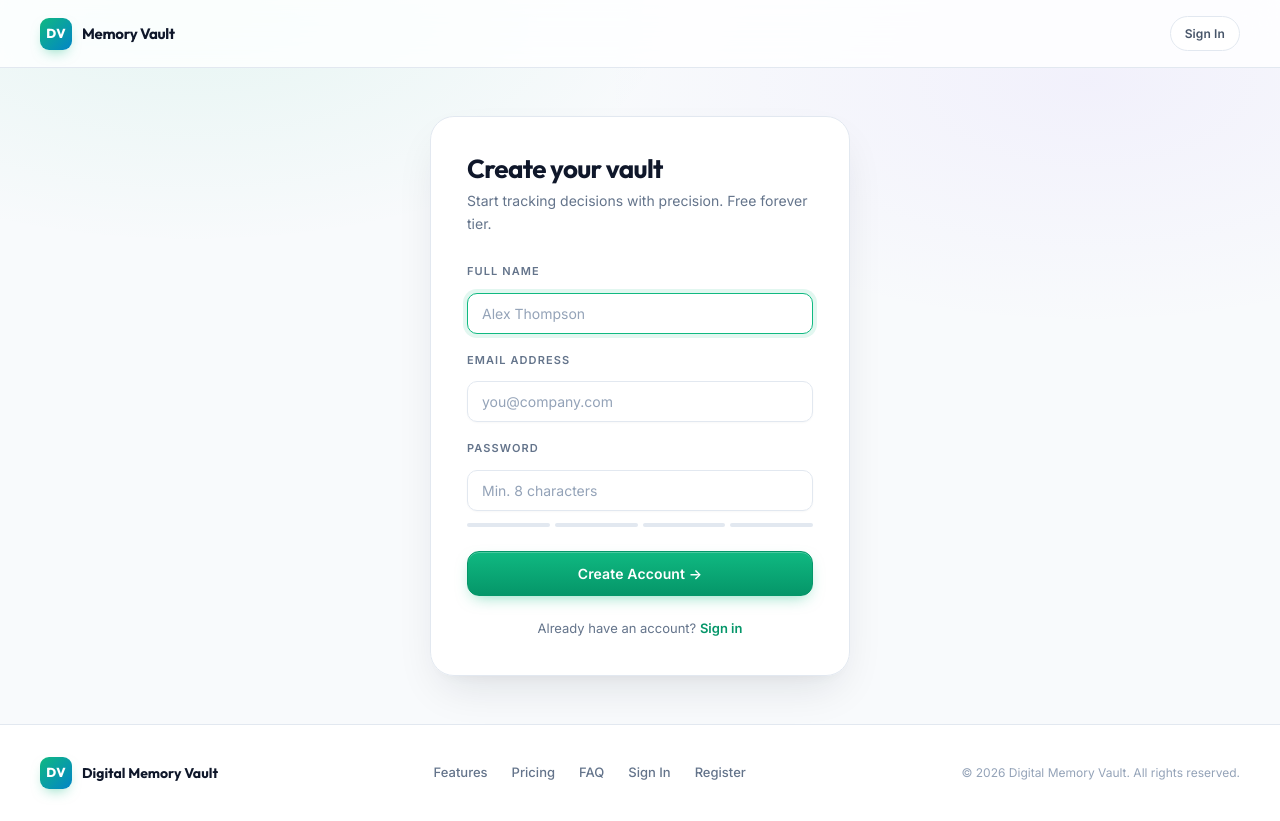
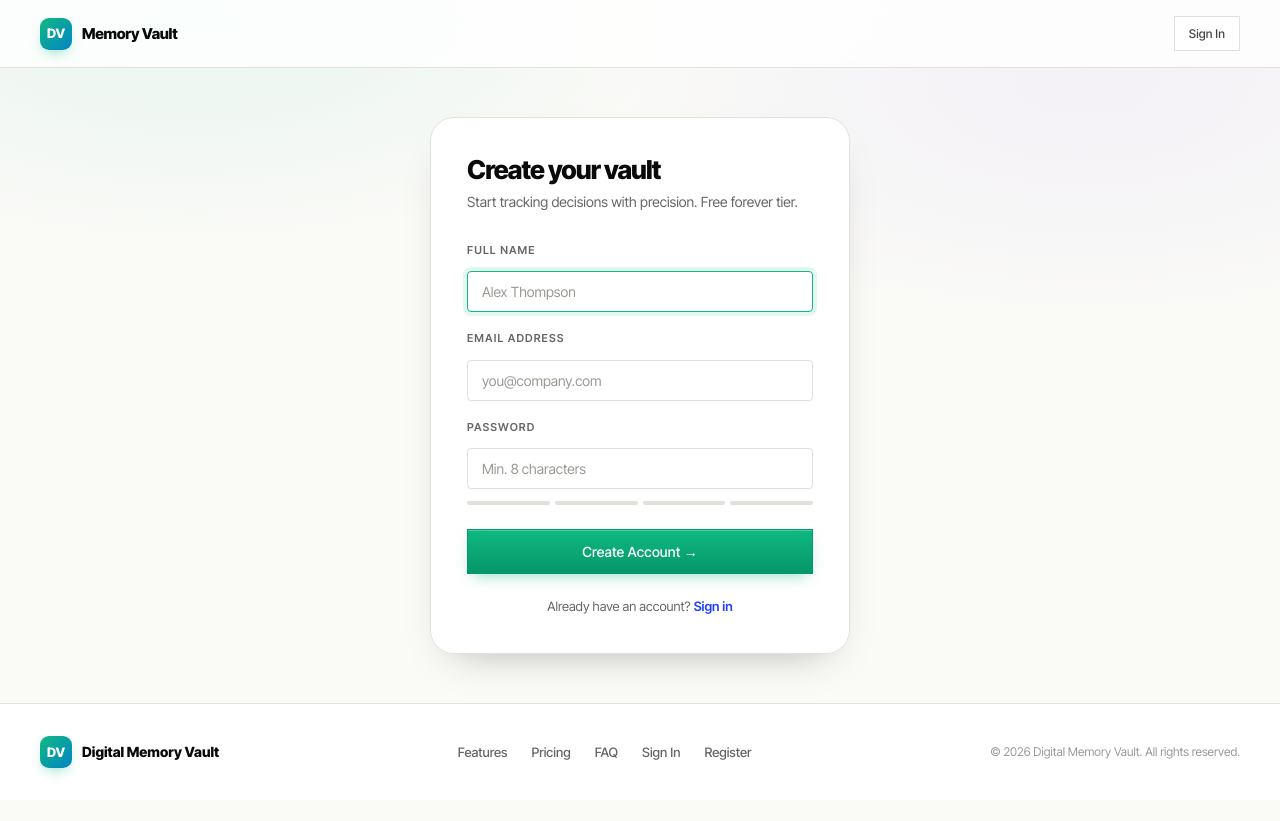
Before and after one commit to ShakilUrRehman21/digital-memory-vault, a Next.js app: page /auth/register in a window 1280 px wide. After the commit the page ends 800 px from the top, so only its background shows below. Built offline with nearby package versions, Linux system fonts and the light colour scheme.

Commit message:
Redesign app theme across all pages and add start script

```diff
--- a/app/globals.css
+++ b/app/globals.css
@@ -1,3 +1,4 @@
+@import url("https://fonts.googleapis.com/css2?family=Inter+Tight:wght@400;500;600;800&display=swap");
 @import url('https://fonts.googleapis.com/css2?family=Inter:wght@300;400;500;600;700&family=Outfit:wght@300;400;500;600;700;800&family=JetBrains+Mono:wght@400;500&display=swap');
 
 /* =====================================================================
@@ -438,3 +439,22 @@ select.input { cursor: pointer; }
   .hero-blob { width: 340px; height: 340px; }
   .hero-blob-a { margin-left: -260px; }
 }
+
+/* RETHEME 2026 */
+:root {
+  --bg-primary:#FAFAF7; --bg-secondary:#F1F1EC; --bg-card:#FFFFFF; --bg-card-hover:#F6F6F2; --bg-input:#FFFFFF; --bg-elevated:#FFFFFF;
+  --border-primary:#E2E2DC; --border-secondary:#0A0A0A;
+  --text-primary:#0A0A0A; --text-secondary:#444444; --text-muted:#666666; --text-faint:#9A9A94;
+  --accent:#2340FF; --accent-strong:#1A2FD6; --accent-dim:rgba(35,64,255,.07); --accent-border:rgba(35,64,255,.32);
+  --blue:#2340FF;
+  --shadow-sm:none; --shadow-md:0 1px 0 #0A0A0A; --shadow-lg:0 18px 40px -24px rgba(10,10,10,.35);
+  --font-sans:'Inter Tight',system-ui,sans-serif; --font-display:'Inter Tight',system-ui,sans-serif;
+  --radius:4px; --radius-lg:6px;
+}
+body { background:var(--bg-primary); color:var(--text-primary); font-family:var(--font-sans); }
+h1,h2,h3 { font-family:var(--font-display); letter-spacing:-.035em; }
+h1,h2 { font-weight:800; }
+.card { border-radius:var(--radius) !important; border:1px solid var(--border-primary); box-shadow:none !important; }
+.card:hover { border-color:#0A0A0A; }
+.btn { border-radius:0 !important; font-weight:500; }
+::selection { background:#2340FF; color:#fff; }
```
Also changed, not shown: 1 other file (tests, documents, lock files or other folders).
